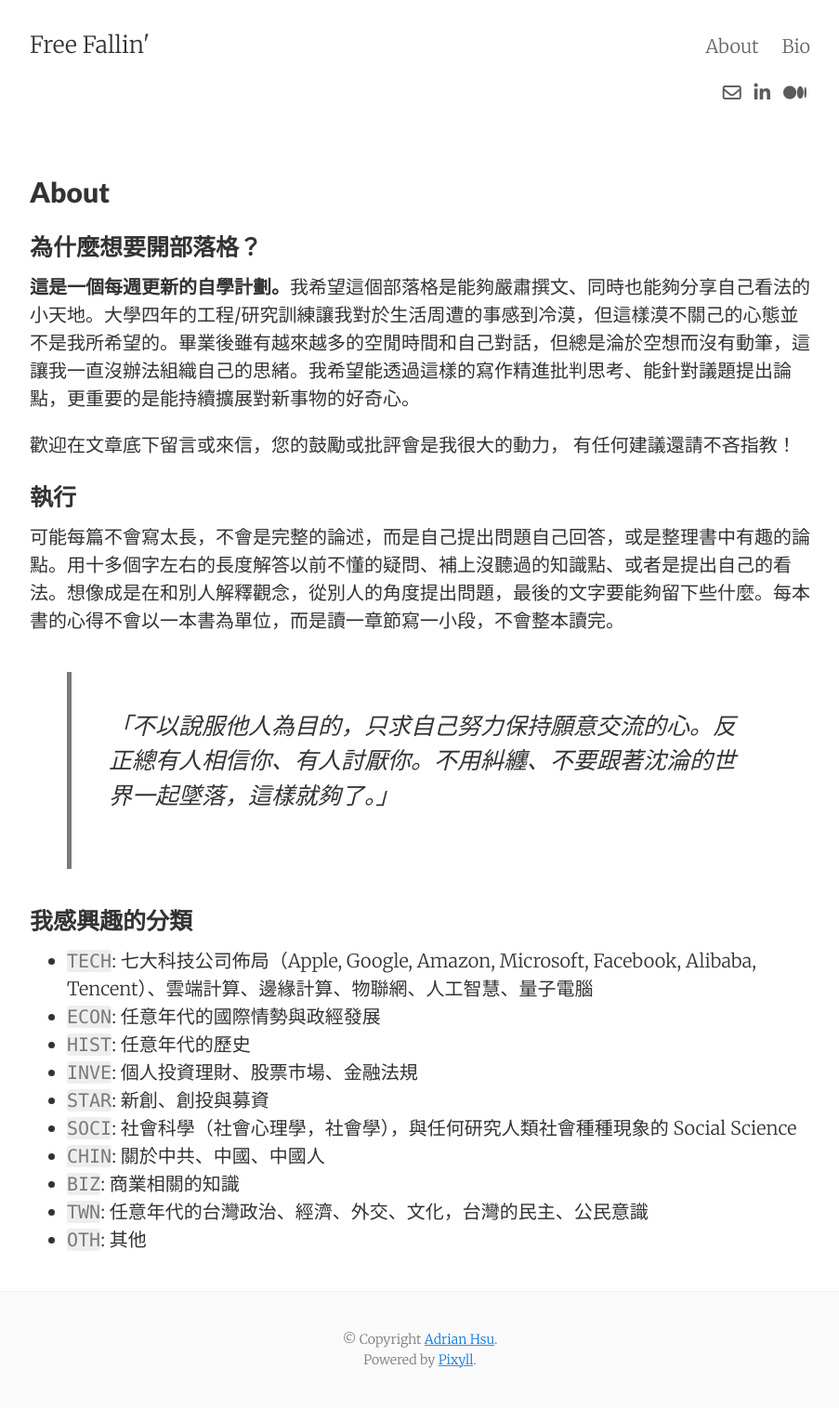
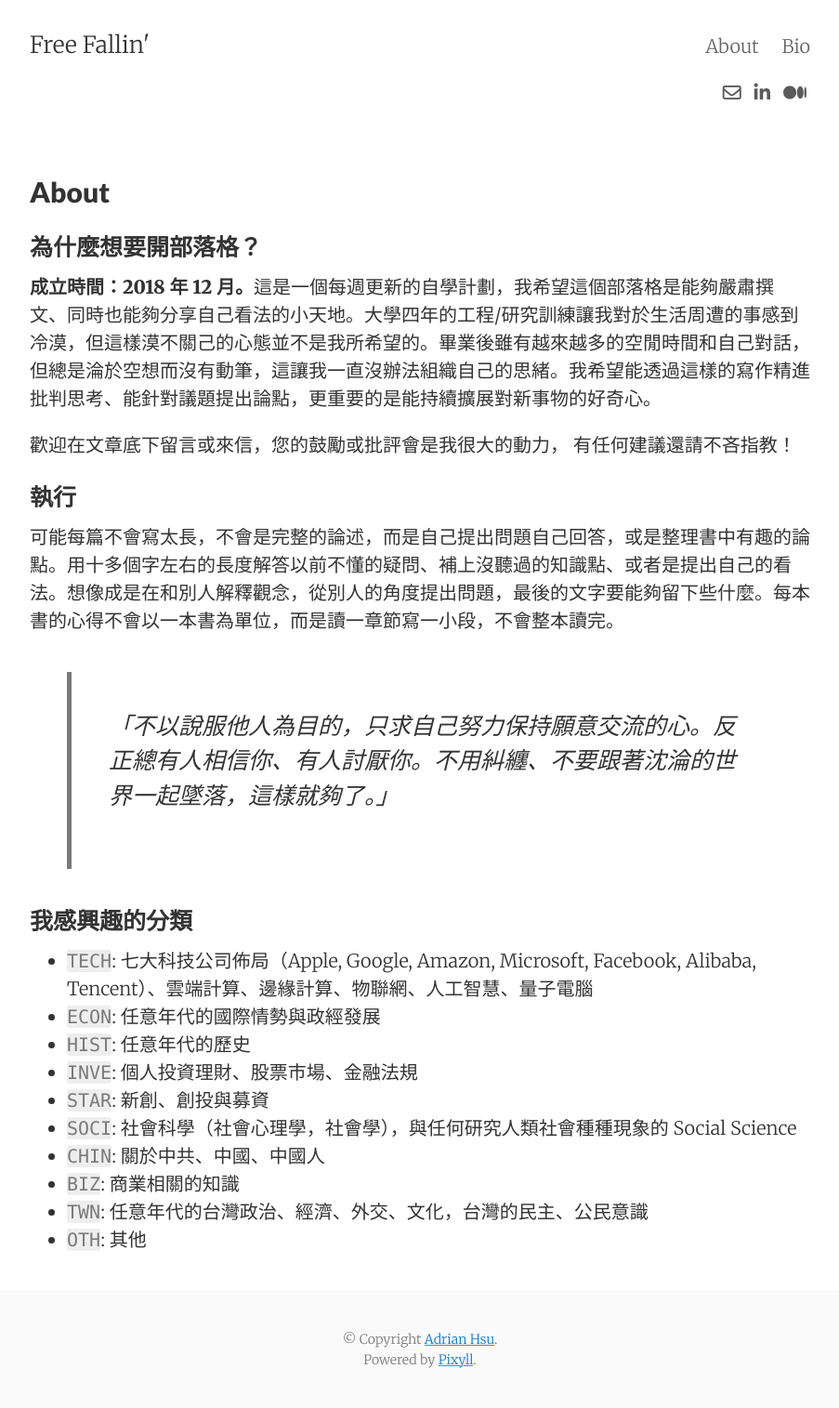
Before and after one commit to AdrianHsu/AdrianHsu.github.io, a Jekyll site: the page built from about.md, in a window 1280 px wide. Shown: the whole page at 93% size, without its empty margins (188-1091 px from the left). Built offline with Jekyll 4.4.1, drawn with Linux system fonts in a browser that asks for light colours; nearby versions of some CDN libraries; comment, search, counter and statistics services are not loaded.

Commit message:
[UPDATED] Sat Sep 19 09:53:09 PDT 2020 :bulb:

```diff
--- a/about.md
+++ b/about.md
@@ -7,7 +7,7 @@ tags: about
 
 ### 為什麼想要開部落格？
 
-**這是一個每週更新的自學計劃。**我希望這個部落格是能夠嚴肅撰文、同時也能夠分享自己看法的小天地。大學四年的工程/研究訓練讓我對於生活周遭的事感到冷漠，但這樣漠不關己的心態並不是我所希望的。畢業後雖有越來越多的空閒時間和自己對話，但總是淪於空想而沒有動筆，這讓我一直沒辦法組織自己的思緒。我希望能透過這樣的寫作精進批判思考、能針對議題提出論點，更重要的是能持續擴展對新事物的好奇心。
+**成立時間：2018 年 12 月。**這是一個每週更新的自學計劃，我希望這個部落格是能夠嚴肅撰文、同時也能夠分享自己看法的小天地。大學四年的工程/研究訓練讓我對於生活周遭的事感到冷漠，但這樣漠不關己的心態並不是我所希望的。畢業後雖有越來越多的空閒時間和自己對話，但總是淪於空想而沒有動筆，這讓我一直沒辦法組織自己的思緒。我希望能透過這樣的寫作精進批判思考、能針對議題提出論點，更重要的是能持續擴展對新事物的好奇心。
 
 歡迎在文章底下留言或來信，您的鼓勵或批評會是我很大的動力，
 有任何建議還請不吝指教！
```
